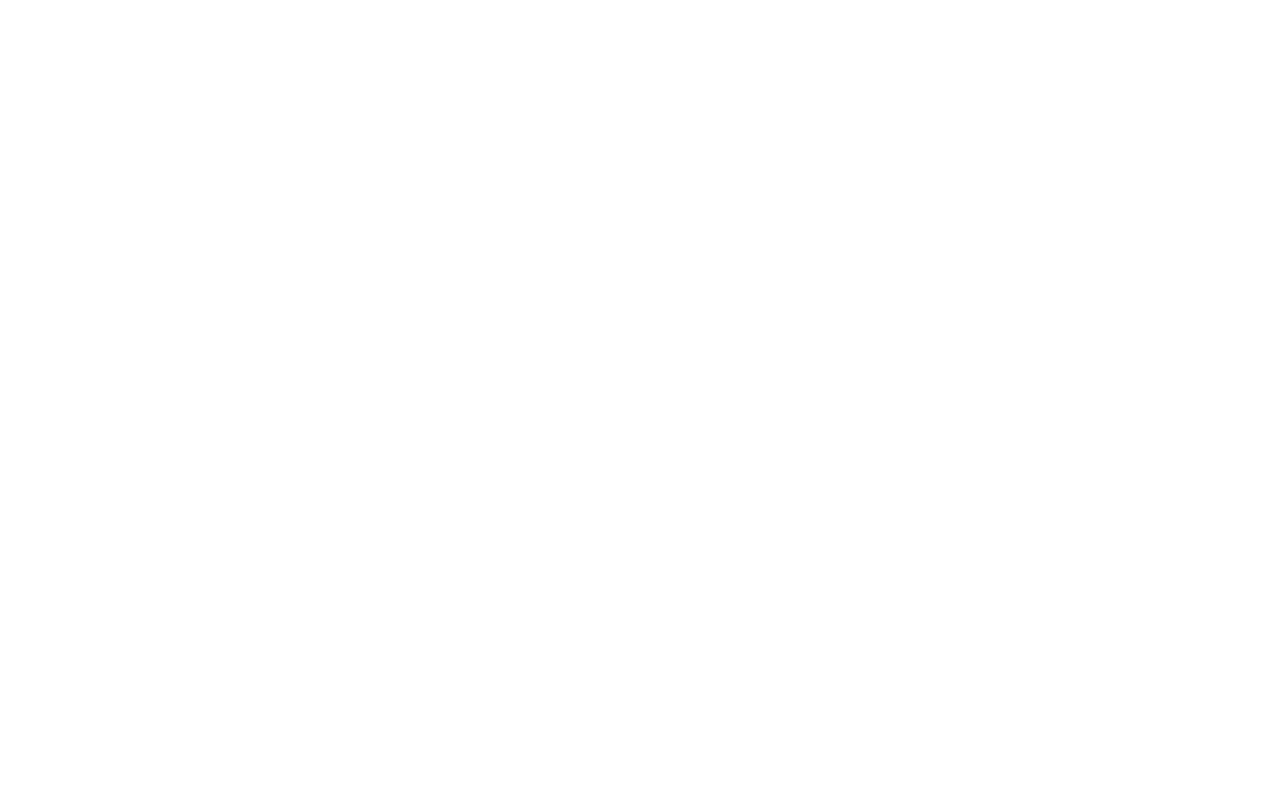
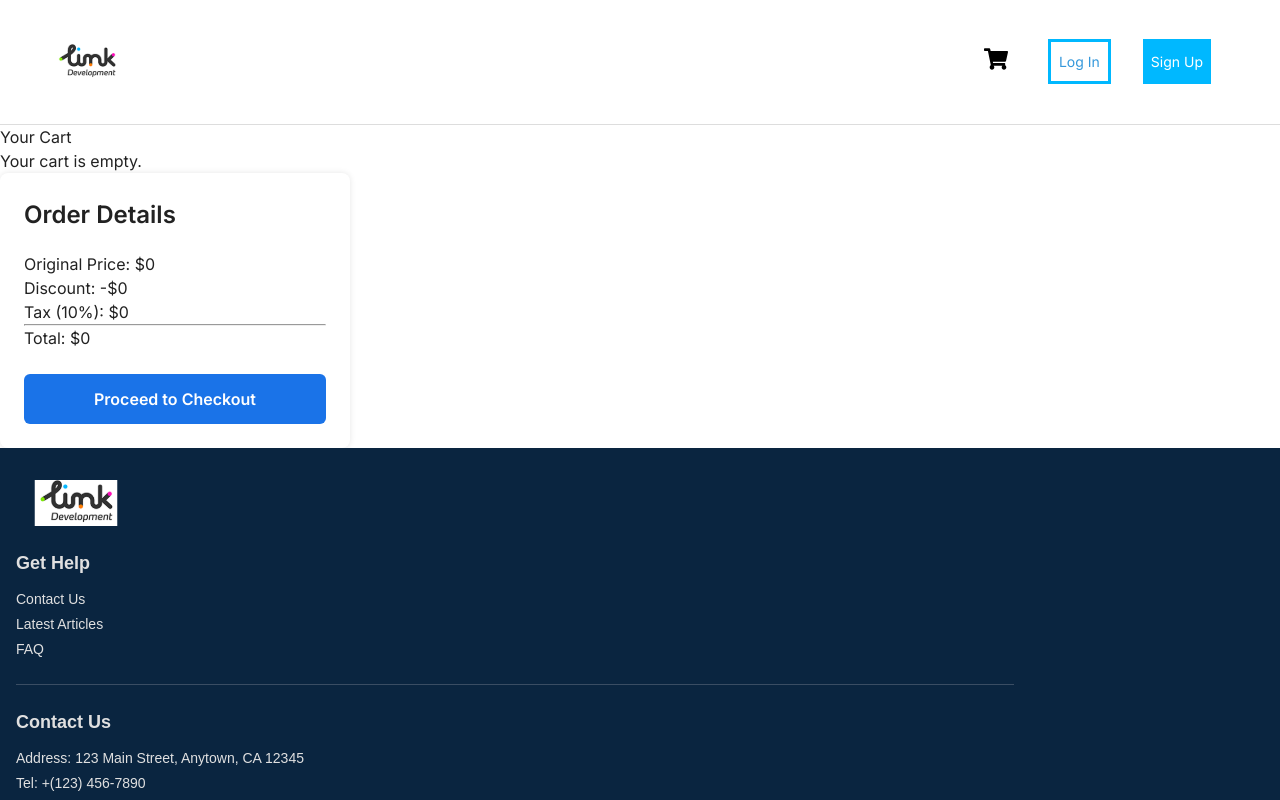
Before and after one commit to YousefKorayem/link-ecommerce-platform-workshop, a React (Vite) app: page /cart in a window 1280 px wide. Before the commit this address had no page. Shown: the top 800 px of the page. Built offline with nearby package versions, Linux system fonts and the light colour scheme.

Commit message:
implemented cart page

```diff
--- a/src/App.jsx
+++ b/src/App.jsx
@@ -1,6 +1,7 @@
 import { BrowserRouter as Router, Routes, Route } from 'react-router-dom';
 import CourseOverview from './pages/CourseOverview';
 import HomePage from './pages/HomePage';
+import Cart from './pages/Cart';
 
 function App() {
 
@@ -9,6 +10,7 @@
     <Routes>
       <Route path="/" element={<HomePage />} />
       <Route path="/course/:id" element={<CourseOverview />} />
+      <Route path="/cart" element={<Cart />} />
     </Routes>
   </Router>
   )
--- /dev/null
+++ b/src/components/CartCourseCard/CartCourseCard.jsx
@@ -0,0 +1,31 @@
+import React from 'react';
+import './CartCourseCard.scss';
+
+const CartCourseCard = ({ course }) => {
+  const { title, author, image, price, discount, category } = course;
+
+  const discountedPrice = price - (discount || 0);
+
+  return (
+    <div className="cart-course-card">
+      <img src={image} alt={title} className="cart-course-image" />
+      <div className="cart-course-info">
+        <h4 className="cart-course-title">{title}</h4>
+        <p className="cart-course-author">{author}</p>
+        <p className="cart-course-category">{category}</p>
+        <div className="cart-course-price">
+          {discount ? (
+            <>
+              <span className="original-price">${price}</span>
+              <span className="discounted-price">${discountedPrice}</span>
+            </>
+          ) : (
+            <span className="discounted-price">${price}</span>
+          )}
+        </div>
+      </div>
+    </div>
+  );
+};
+
+export default CartCourseCard;
--- /dev/null
+++ b/src/components/CartCourseCard/CartCourseCard.scss
@@ -0,0 +1,53 @@
+.cart-course-card {
+  display: flex;
+  background: white;
+  border-radius: 8px;
+  box-shadow: 0 0 5px rgba(0, 0, 0, 0.08);
+  margin-bottom: 1rem;
+  padding: 1rem;
+  gap: 1rem;
+  align-items: center;
+
+  .cart-course-image {
+    width: 120px;
+    height: 80px;
+    object-fit: cover;
+    border-radius: 6px;
+  }
+
+  .cart-course-info {
+    display: flex;
+    flex-direction: column;
+    justify-content: space-between;
+
+    .cart-course-title {
+      font-size: 1.1rem;
+      font-weight: 600;
+      margin-bottom: 0.2rem;
+    }
+
+    .cart-course-author,
+    .cart-course-category {
+      font-size: 0.9rem;
+      color: #555;
+      margin-bottom: 0.2rem;
+    }
+
+    .cart-course-price {
+      margin-top: 0.5rem;
+      display: flex;
+      gap: 0.5rem;
+      align-items: center;
+
+      .original-price {
+        text-decoration: line-through;
+        color: #999;
+      }
+
+      .discounted-price {
+        color: #1a73e8;
+        font-weight: 600;
+      }
+    }
+  }
+}
--- /dev/null
+++ b/src/components/CartPageBody/CartPageBody.jsx
@@ -0,0 +1,32 @@
+import React, { useContext } from 'react';
+import { useCart } from '../../context/CartContext';
+import CartCourseCard from '../CartCourseCard/CartCourseCard';
+import OrderSummary from '../OrderSummary/OrderSummary';
+
+import './CartPageBody.scss';
+
+const CartPage = () => {
+  const { cartItems } = useCart();
+
+  return (
+    <>
+      <section className="cart-page">
+        <div className="cart-content">
+          <div className="cart-items">
+            <h2>Your Cart</h2>
+            {cartItems.length > 0 ? (
+              cartItems.map((item) => (
+                <CartCourseCard key={item.id} course={item} />
+              ))
+            ) : (
+              <p>Your cart is empty.</p>
+            )}
+          </div>
+          <OrderSummary courses={cartItems} />
+        </div>
+      </section>
+    </>
+  );
+};
+
+export default CartPage;
--- /dev/null
+++ b/src/components/CartPageBody/CartPageBody.scss
@@ -0,0 +1,30 @@
+.cart-page-body {
+  display: flex;
+  flex-direction: column;
+  padding: 2rem;
+  background-color: #f9f9f9;
+  min-height: 80vh;
+
+  @media (min-width: 768px) {
+    flex-direction: row;
+    justify-content: space-between;
+    gap: 2rem;
+  }
+
+  .cart-left {
+    flex: 1;
+    display: flex;
+    flex-direction: column;
+    gap: 1.5rem;
+  }
+
+  .cart-right {
+    width: 100%;
+    margin-top: 2rem;
+
+    @media (min-width: 768px) {
+      width: 350px;
+      margin-top: 0;
+    }
+  }
+}
--- a/src/components/Header/Header.jsx
+++ b/src/components/Header/Header.jsx
@@ -18,14 +18,18 @@
 
       const navigate = useNavigate();
 
-      const handleClick = () => {
+      const handleClickHome = () => {
         navigate(`/`);
+      };
+
+      const handleClickCart = () => {
+        navigate(`/cart`);
       };
 
     return (
         <header className="header">
             <div className="header__container">
-                <div className="header__logo" onClick={handleClick}>
+                <div className="header__logo" onClick={handleClickHome}>
                     <button className="header__logo--button" aria-label="To Homepage">
                         <img className="header__logo--image" src={logo}/>
                     </button>
@@ -39,7 +43,7 @@
 
                 {/* Menu buttons (in sidedbar on mobile, visible on large screens) */}
                 <div className="header__nav">
-                    <button className="header__nav--cart"><FaShoppingCart size={24} />
+                    <button className="header__nav--cart" onClick={handleClickCart}><FaShoppingCart size={24} />
                         {cartItems.length > 0 && (
                         <span className="cart-count">{cartItems.length}</span>
                         )}</button>
--- /dev/null
+++ b/src/components/OrderSummary/OrderSummary.jsx
@@ -0,0 +1,23 @@
+import React from 'react';
+import './OrderSummary.scss';
+
+const OrderSummary = ({ courses }) => {
+  const totalPrice = courses.reduce((sum, c) => sum + c.price, 0);
+  const totalDiscount = courses.reduce((sum, c) => sum + (c.discount || 0), 0);
+  const tax = Math.round((totalPrice - totalDiscount) * 0.1);
+  const finalTotal = totalPrice - totalDiscount + tax;
+
+  return (
+    <div className="order-summary">
+      <h3>Order Details</h3>
+      <p>Original Price: ${totalPrice}</p>
+      <p>Discount: -${totalDiscount}</p>
+      <p>Tax (10%): ${tax}</p>
+      <hr />
+      <p className="net-total">Total: ${finalTotal}</p>
+      <button className="checkout-button">Proceed to Checkout</button>
+    </div>
+  );
+};
+
+export default OrderSummary;
--- /dev/null
+++ b/src/components/OrderSummary/OrderSummary.scss
@@ -0,0 +1,55 @@
+.order-summary {
+  background-color: #ffffff;
+  padding: 1.5rem;
+  border-radius: 8px;
+  box-shadow: 0 0 6px rgba(0, 0, 0, 0.1);
+  width: 100%;
+  max-width: 350px;
+
+  h3 {
+    font-size: 1.5rem;
+    margin-bottom: 1.2rem;
+    font-weight: 600;
+  }
+
+  .summary-line {
+    display: flex;
+    justify-content: space-between;
+    margin-bottom: 0.8rem;
+    font-size: 1rem;
+    color: #333;
+
+    &.discount {
+      color: #d32f2f;
+    }
+
+    &.tax {
+      color: #666;
+    }
+
+    &.total {
+      font-weight: bold;
+      font-size: 1.1rem;
+      border-top: 1px solid #ddd;
+      padding-top: 0.8rem;
+    }
+  }
+
+  .checkout-button {
+    margin-top: 1.5rem;
+    width: 100%;
+    padding: 0.8rem;
+    background-color: #1a73e8;
+    color: white;
+    font-size: 1rem;
+    font-weight: 600;
+    border: none;
+    border-radius: 6px;
+    cursor: pointer;
+    transition: background-color 0.3s ease;
+
+    &:hover {
+      background-color: #1558b0;
+    }
+  }
+}
--- a/src/components/Sidebar/Sidebar.jsx
+++ b/src/components/Sidebar/Sidebar.jsx
@@ -8,12 +8,20 @@
 
 const Sidebar = ({ isOpen, onClose }) => {
   const { cartItems } = useCart();
+
+  const navigate = useNavigate();
+
+  const handleClickCart = () => {
+        navigate(`/cart`);
+      };
+
+
   return (
     <div className={`sidebar ${isOpen ? 'sidebar--open' : ''}`}>
         <button className="sidebar__close" onClick={onClose}>×</button>
         <button className="sidebar__nav--login">Log In</button>
         <button className="sidebar__nav--signup">Sign Up</button>
-        <button className="header__nav--cart"><FaShoppingCart size={24} />
+        <button className="header__nav--cart" onClick={handleClickCart}><FaShoppingCart size={24} />
         {cartItems.length > 0 && (
         <span className="cart-count">{cartItems.length}</span>
         )}</button>
--- /dev/null
+++ b/src/pages/Cart.jsx
@@ -0,0 +1,16 @@
+import Header from '../components/Header/Header';
+import Footer from '../components/Footer/Footer';
+import CartPage from '../components/CartPageBody/CartPageBody';
+
+function Cart() {
+
+  return (
+    <>
+      <Header></Header>
+      <CartPage></CartPage>
+      <Footer></Footer>
+    </>
+  )
+}
+
+export default Cart
```
